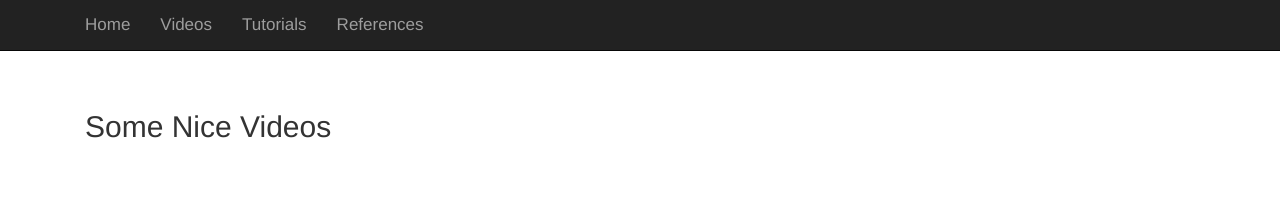
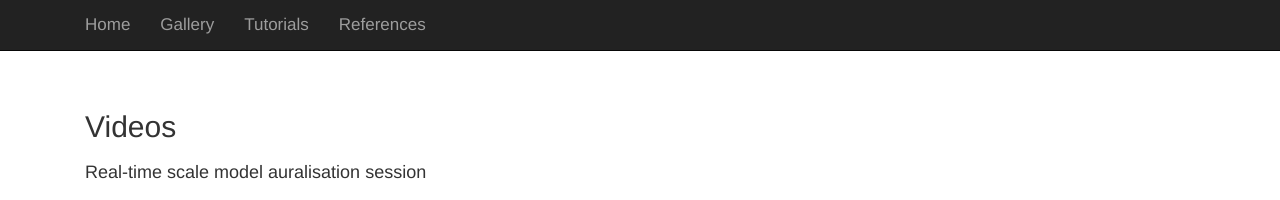
Before and after one commit to LAM-IJLRA/smallroomz_website, a plain HTML site: page page-videos.html in a window 1280 px wide. Shown: the top 200 px of the page. Drawn offline with Linux system fonts and the light colour scheme; grey boxes are pictures that could not be loaded.

Commit message:
added demo reel video in gallery

```diff
--- a/page-videos.html
+++ b/page-videos.html
@@ -79,7 +79,7 @@
             <div class="collapse navbar-collapse" id="bs-example-navbar-collapse-1">
                 <ul class="nav navbar-nav">
                     <li> <a href="index.html">Home</a> </li>
-                    <li> <a href="page-videos.html">Videos</a> </li>
+                    <li> <a href="page-videos.html">Gallery</a> </li>
                     <li> <a href="page-tutorials.html">Tutorials</a> </li>
                     <li> <a href="page-references.html">References</a> </li>
                 </ul>
@@ -94,7 +94,13 @@
 
         <div class="col-lg-12 text-justify">
 
-            <h2>Some Nice Videos</h2>
+            <h2>Videos</h2>
+
+            <!-- Demo reel -->
+            <h4>Real-time scale model auralisation session</h4>
+            <div class="embed-responsive embed-responsive-16by9">
+              <iframe class="embed-responsive-item" src="https://www.youtube.com/embed/Kg0w5IXvpF8?si=EE-QaKzpNWbP39Xj" allow="accelerometer; autoplay; encrypted-media; gyroscope; picture-in-picture" allowfullscreen></iframe>
+            </div>
 
         </div>
     </div>
```
Also changed, not shown: index.html (+2 -1 lines), page-references.html (+1 -1 lines), page-tutorials.html (+1 -1 lines).
